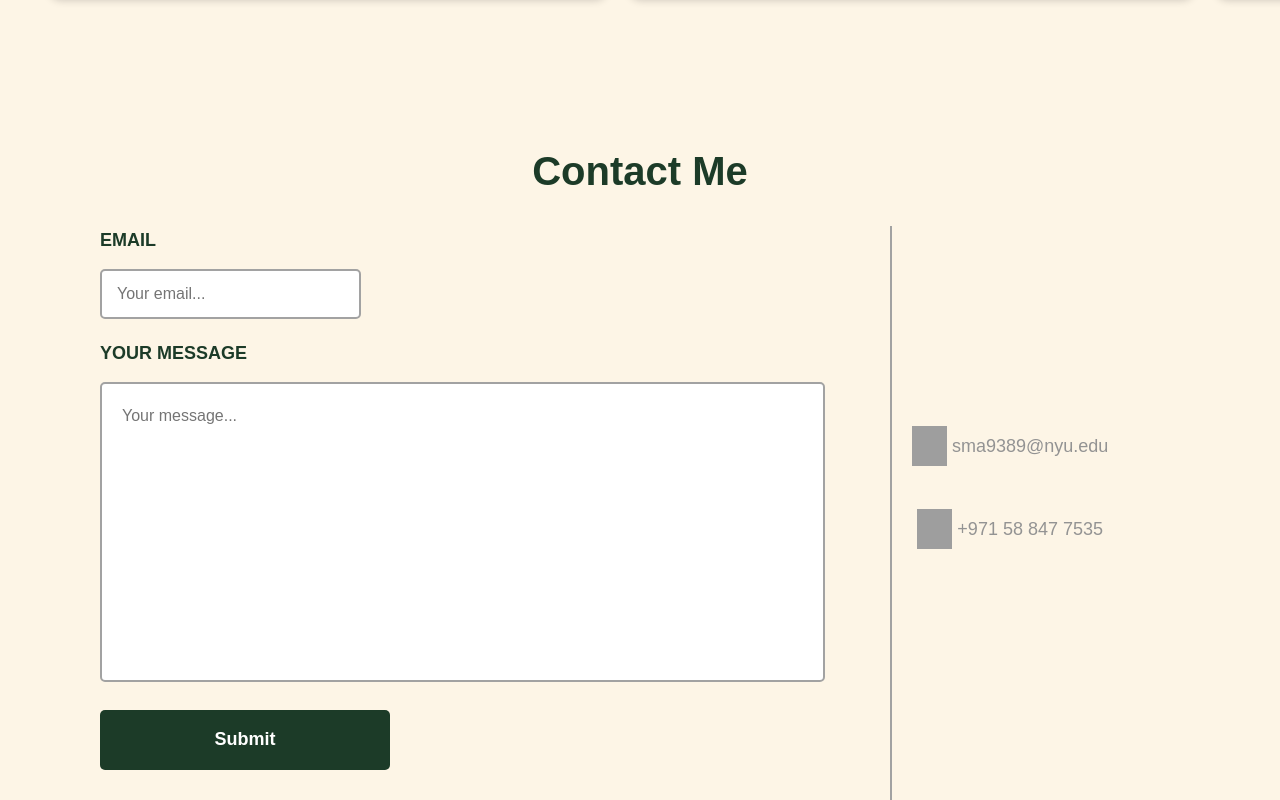
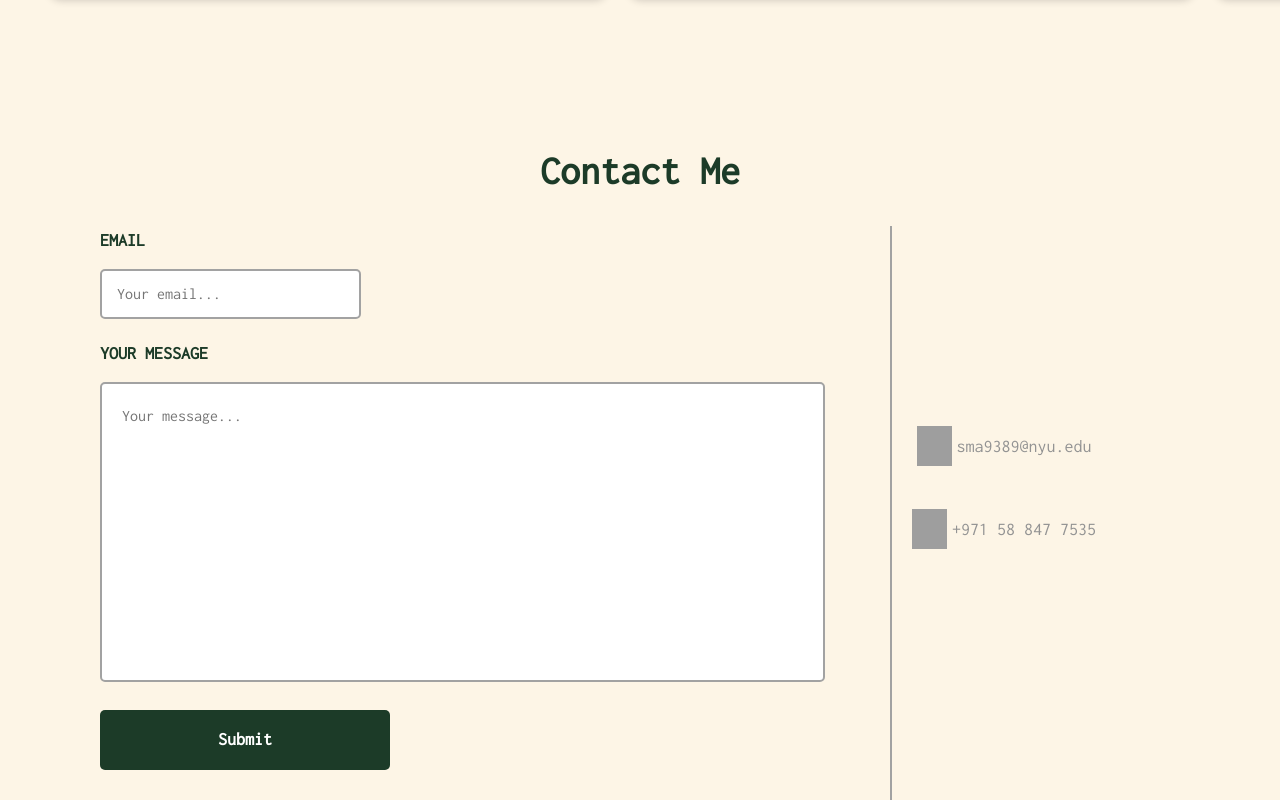
Before and after one commit to sma9389/Project-1, a plain HTML site: page index.html in a window 1280 px wide. Shown: the part 2101-2901 px from the top of the page. Drawn offline with nearby package versions, Linux system fonts and the light colour scheme; grey boxes are pictures that could not be loaded.

Commit message:
Update style.css

```diff
--- a/style.css
+++ b/style.css
@@ -52,7 +52,7 @@ background-color: #145214;
 
 /* Contact */
 .contact_us_green * {
-font-family: Nunito, sans-serif;
+font-family: Inconsolata, sans-serif;
 }
 
 .contact_us_green .responsive-container-block {
@@ -99,6 +99,7 @@ margin-top: 50px;
 margin-bottom: 30px;
 color:#1c3b28;
 text-align: center;
+font-family: "Inconsolata", sans-serif;
 }
 
 
@@ -107,6 +108,7 @@ max-width: 385px;
 color: #939393;
 font-size: 18px;
 margin-bottom: 50px;
+font-family: "Inconsolata", sans-serif;
 }
 
 .contact_us_green .contact-svg {
```
